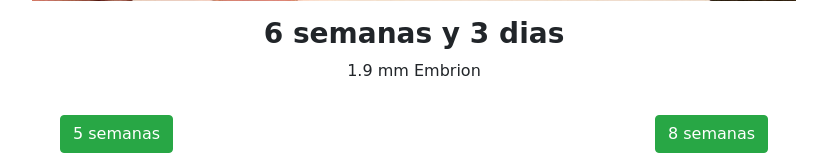
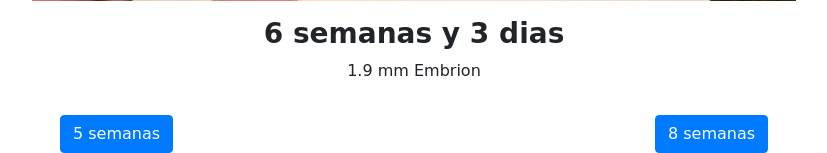
Before and after one commit to camposleyba/django3-Benja, a Django app: page /semana6/ in a window 1280 px wide. Shown: the part 1267-1420 px from the top of the page, without its empty margins (226-1053 px from the left). Run offline with Django 3.2, Linux system fonts and the light colour scheme; data comes from the database, SQL or seed files in the repository; some libraries are stand-ins or nearby versions; some web fonts are replaced.

Commit message:
button changes

```diff
--- a/benja/templates/benja/12semanas.html
+++ b/benja/templates/benja/12semanas.html
@@ -52,11 +52,11 @@
   <div class="d-flex justify-content-around">
     <form method="GET" action="{% url 'semana8' %}">
       {% csrf_token %}
-      <button class="btn btn-success" type="submit">8 semanas</button>
+      <button class="btn btn-primary" type="submit">8 semanas</button>
     </form>
     <form method="GET" action="{% url 'semana16' %}">
       {% csrf_token %}
-      <button class="btn btn-success" type="submit">16 semanas</button>
+      <button class="btn btn-primary" type="submit">16 semanas</button>
     </form>
   </div>
 
--- a/benja/templates/benja/16semanas.html
+++ b/benja/templates/benja/16semanas.html
@@ -15,7 +15,7 @@
 <div class="d-flex justify-content-around">
   <form method="GET" action="{% url 'home' %}">
     {% csrf_token %}
-    <button class="btn btn-success" type="submit">volver</button>
+    <button class="btn btn-primary" type="submit">volver</button>
   </form>
 </div>
 
--- a/benja/templates/benja/6semanas.html
+++ b/benja/templates/benja/6semanas.html
@@ -52,11 +52,11 @@
   <div class="d-flex justify-content-around">
     <form method="GET" action="{% url 'home' %}">
       {% csrf_token %}
-      <button class="btn btn-success" type="submit">5 semanas</button>
+      <button class="btn btn-primary" type="submit">5 semanas</button>
     </form>
     <form method="GET" action="{% url 'semana8' %}">
       {% csrf_token %}
-      <button class="btn btn-success" type="submit">8 semanas</button>
+      <button class="btn btn-primary" type="submit">8 semanas</button>
     </form>
   </div>
 
--- a/benja/templates/benja/8semanas.html
+++ b/benja/templates/benja/8semanas.html
@@ -52,11 +52,11 @@
   <div class="d-flex justify-content-around">
     <form method="GET" action="{% url 'semana6' %}">
       {% csrf_token %}
-      <button class="btn btn-success" type="submit">6 semanas</button>
+      <button class="btn btn-primary" type="submit">6 semanas</button>
     </form>
     <form method="GET" action="{% url 'semana12' %}">
       {% csrf_token %}
-      <button class="btn btn-success" type="submit">12 semanas</button>
+      <button class="btn btn-primary" type="submit">12 semanas</button>
     </form>
   </div>
 
--- a/benja/templates/benja/base.html
+++ b/benja/templates/benja/base.html
@@ -30,7 +30,7 @@
               <div class="collapse navbar-collapse" id="navbarScroll">
                 <ul class="navbar-nav ml-auto">
                   <li class="nav-item dropdown">
-                    <a class="btn btn-success dropdown-toggle" href="#" id="navbarScrollingDropdown" role="button" data-bs-toggle="dropdown" aria-expanded="false">Semanas</a>
+                    <a class="btn btn-primary dropdown-toggle" href="#" id="navbarScrollingDropdown" role="button" data-bs-toggle="dropdown" aria-expanded="false">Semanas</a>
                     <ul class="dropdown-menu" aria-labelledby="navbarScrollingDropdown">
                       <li><a class="dropdown-item" href="{% url 'home' %}">Semana 5</a></li>
                       <li><hr class="dropdown-divider"></li>
--- a/benja/templates/benja/home.html
+++ b/benja/templates/benja/home.html
@@ -52,7 +52,7 @@
   <div class="d-flex justify-content-around">
     <form method="GET" action="{% url 'semana6' %}">
       {% csrf_token %}
-      <button class="btn btn-success" type="submit">6 semanas</button>
+      <button class="btn btn-primary" type="submit">6 semanas</button>
     </form>
   </div>
 
```
